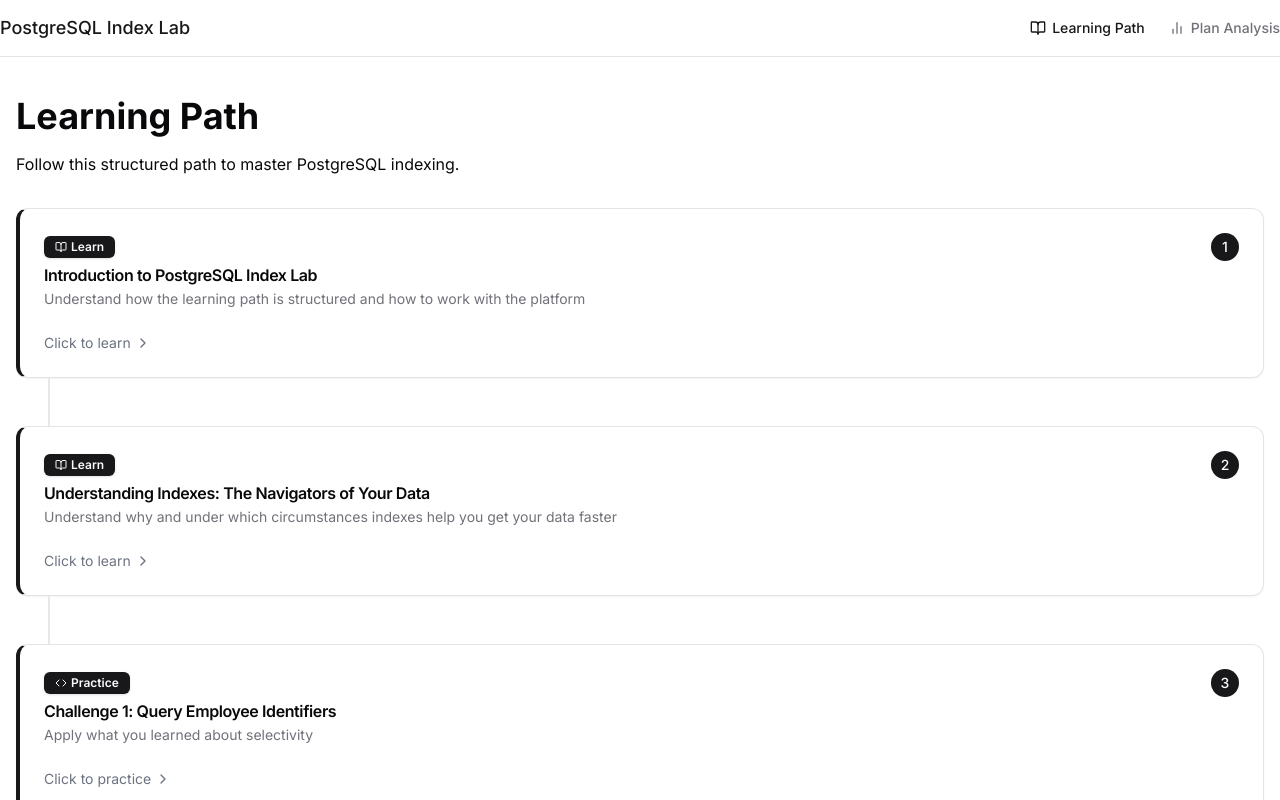
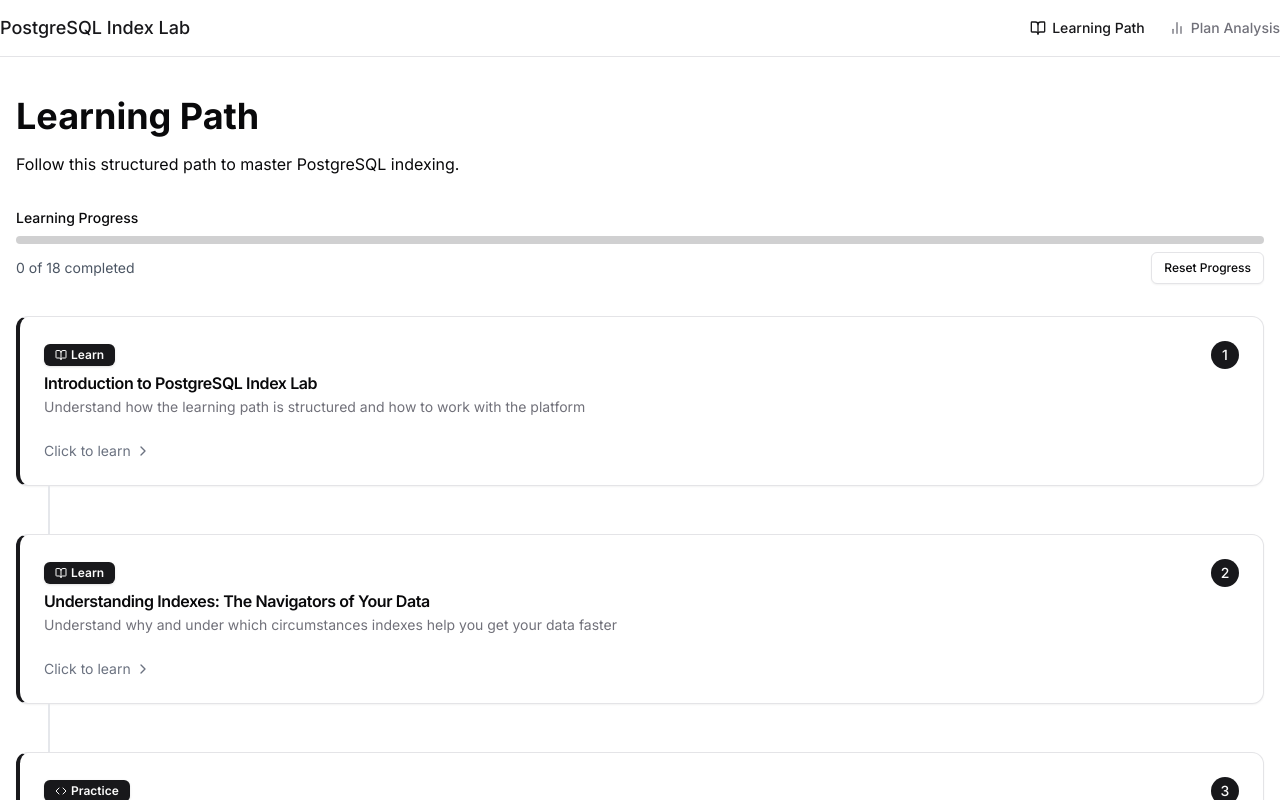
Before and after one commit to MatyasUrban/index-lab, a Next.js app: page /learn in a window 1280 px wide. Shown: the top 800 px of the page. Built offline with nearby package versions, Linux system fonts and the light colour scheme.

Commit message:
progress

```diff
--- a/app/analyze/page.tsx
+++ b/app/analyze/page.tsx
@@ -146,7 +146,6 @@
   };
 }
 
-// Client component that uses useSearchParams
 function AnalyzeContent() {
   const searchParams = useSearchParams();
   const [planInput, setPlanInput] = useState("");
@@ -252,8 +251,8 @@
           <div className="flex items-center justify-center h-full">
             <div className="text-center text-muted-foreground">
               <p>
-                Click &quot;Digest Plan&quot; to generate insights from your
-                execution plan
+                Click &quot;Digest Plan&quot; to generate insights from your execution
+                plan
               </p>
             </div>
           </div>
--- a/app/learn/[id]/components/PracticeImplementation.tsx
+++ b/app/learn/[id]/components/PracticeImplementation.tsx
@@ -5,6 +5,7 @@
 import { PracticeInputComponent } from "./PracticeInputComponent";
 import { PracticeResultDisplay } from "./PracticeResultDisplay";
 import { EvaluationResponseType } from "@/app/api/evaluate/[practiceTaskId]/route";
+import { addLearningProgress } from "@/app/learn/page";
 
 interface PracticeImplementationProps {
   item: PracticeItem;
@@ -78,6 +79,10 @@
                 setProgress(null);
                 setResult(eventData.result);
                 setLoading(false);
+
+                if (eventData.result.correct && eventData.result.performant) {
+                  addLearningProgress(item.id);
+                }
               } else if (eventData.type === "progress") {
                 setProgress({
                   value: eventData.progress || 0,
--- a/app/learn/[id]/components/QuizCard.tsx
+++ b/app/learn/[id]/components/QuizCard.tsx
@@ -15,6 +15,7 @@
 import { Check, X } from "lucide-react";
 import { Badge } from "@/components/ui/badge";
 import { learningPath, LearnItem } from "@/data/learning-path";
+import { addLearningProgress } from "@/app/learn/page";
 
 type QuizState = "start" | "question" | "feedback" | "results";
 
@@ -87,6 +88,9 @@
       setState("question");
     } else {
       setState("results");
+      if (correctAnswers === totalQuestions) {
+        addLearningProgress(id);
+      }
     }
   };
 
--- a/app/learn/components/PathItem.tsx
+++ b/app/learn/components/PathItem.tsx
@@ -15,13 +15,14 @@
 interface PathItemProps {
   item: LearningItem;
   index: number;
+  isCompleted?: boolean;
 }
 
-export function PathItem({ item, index }: PathItemProps) {
+export function PathItem({ item, index, isCompleted = false }: PathItemProps) {
   const isLearnType = item.type === "learn";
 
   return (
-    <Card className="hover:bg-gray-50 transition-colors cursor-pointer border-l-4 border-l-primary shadow-sm">
+    <Card className={`hover:bg-gray-50 transition-colors cursor-pointer border-l-4 border-l-primary shadow-sm ${isCompleted ? 'bg-green-50' : ''}`}>
       <CardHeader>
         <div className="flex justify-between items-center">
           <Badge className="flex items-center gap-1">
--- a/app/learn/page.tsx
+++ b/app/learn/page.tsx
@@ -1,14 +1,81 @@
+"use client";
+
 import Link from "next/link";
 import { learningPath } from "@/data/learning-path";
 import { PathItem } from "@/app/learn/components/PathItem";
+import { Progress } from "@/components/ui/progress";
+import { Button } from "@/components/ui/button";
+import { useEffect, useState } from "react";
+
+export function addLearningProgress(id: number): void {
+  const storedProgress = localStorage.getItem("learningProgress");
+  let progressArray: number[] = [];
+
+  if (storedProgress) {
+    try {
+      const parsedProgress = JSON.parse(storedProgress);
+      if (Array.isArray(parsedProgress)) {
+        progressArray = parsedProgress;
+      }
+    } catch (e) {
+      console.error("Failed to parse learning progress", e);
+    }
+  }
+
+  if (!progressArray.includes(id)) {
+    progressArray.push(id);
+    localStorage.setItem("learningProgress", JSON.stringify(progressArray));
+  }
+}
 
 export default function LearnPage() {
+  const [completedIds, setCompletedIds] = useState<number[]>([]);
+
+  useEffect(() => {
+    const storedProgress = localStorage.getItem("learningProgress");
+    if (storedProgress) {
+      try {
+        const parsedProgress = JSON.parse(storedProgress);
+        if (Array.isArray(parsedProgress)) {
+          setCompletedIds(parsedProgress);
+        }
+      } catch (e) {
+        console.error("Failed to parse learning progress", e);
+      }
+    }
+  }, []);
+
+  const totalItems = learningPath.length;
+  const completedItems = learningPath.filter(item => completedIds.includes(item.id)).length;
+  const progressPercentage = totalItems > 0 ? Math.round((completedItems / totalItems) * 100) : 0;
+
+  const resetProgress = () => {
+    localStorage.removeItem("learningProgress");
+    setCompletedIds([]);
+  };
+
   return (
     <div className="container mx-auto px-4 py-8">
       <h1 className="text-4xl font-bold mb-4">Learning Path</h1>
       <p className="mb-8">
         Follow this structured path to master PostgreSQL indexing.
       </p>
+
+      <div className="mb-8">
+        <div className="text-sm font-medium mb-2">Learning Progress</div>
+        <Progress value={progressPercentage} className="h-2 mb-2" />
+        <div className="flex justify-between items-center mt-1">
+          <span className="text-sm text-gray-600">{completedItems} of {totalItems} completed</span>
+          <Button
+            variant="outline"
+            size="sm"
+            onClick={resetProgress}
+            className="text-xs"
+          >
+            Reset Progress
+          </Button>
+        </div>
+      </div>
 
       <div className="space-y-12">
         {learningPath.map((item, index) => (
@@ -19,7 +86,11 @@
             )}
 
             <Link href={`/learn/${item.id}`}>
-              <PathItem item={item} index={index} />
+              <PathItem
+                item={item}
+                index={index}
+                isCompleted={completedIds.includes(item.id)}
+              />
             </Link>
           </div>
         ))}
```
